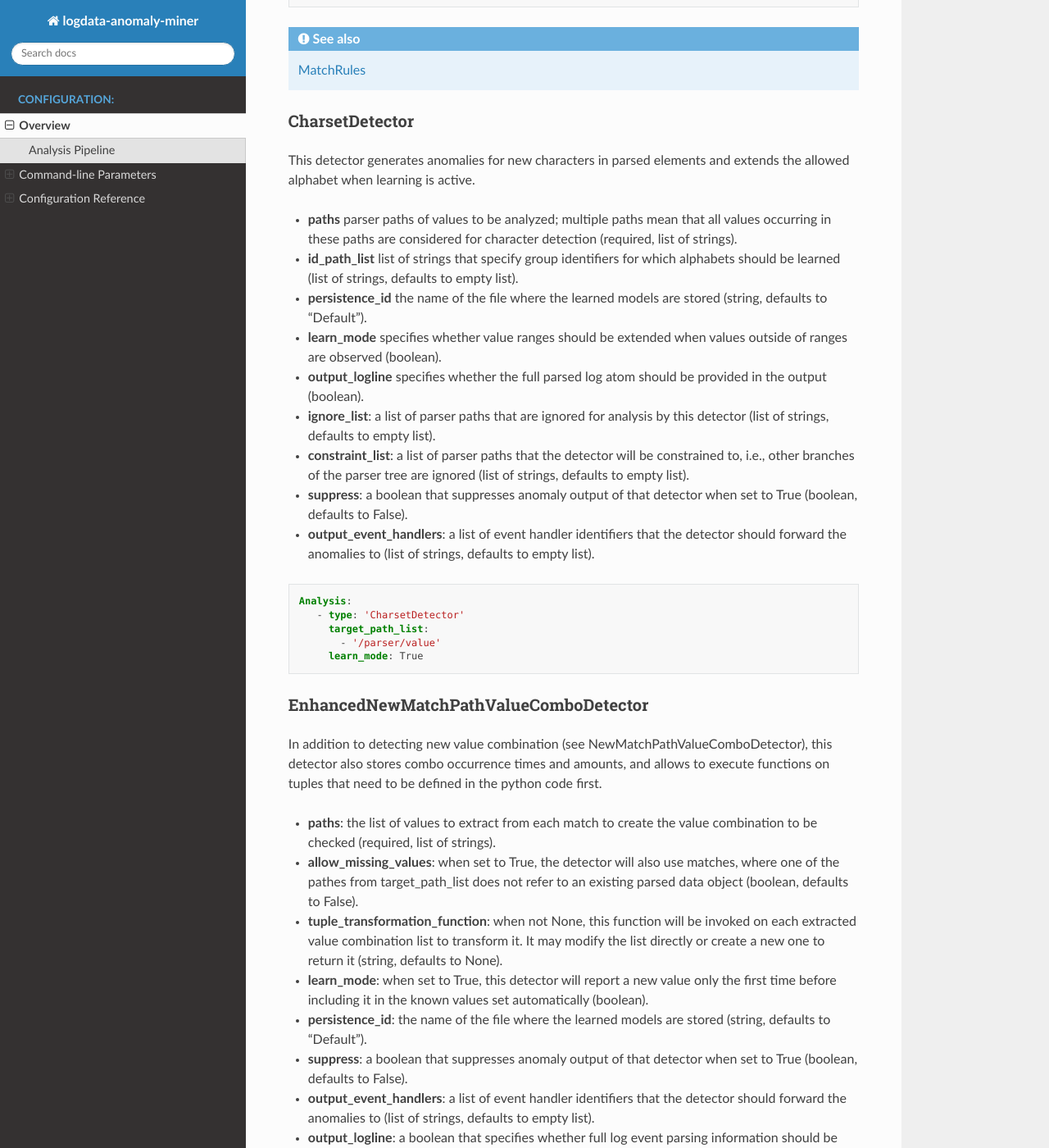
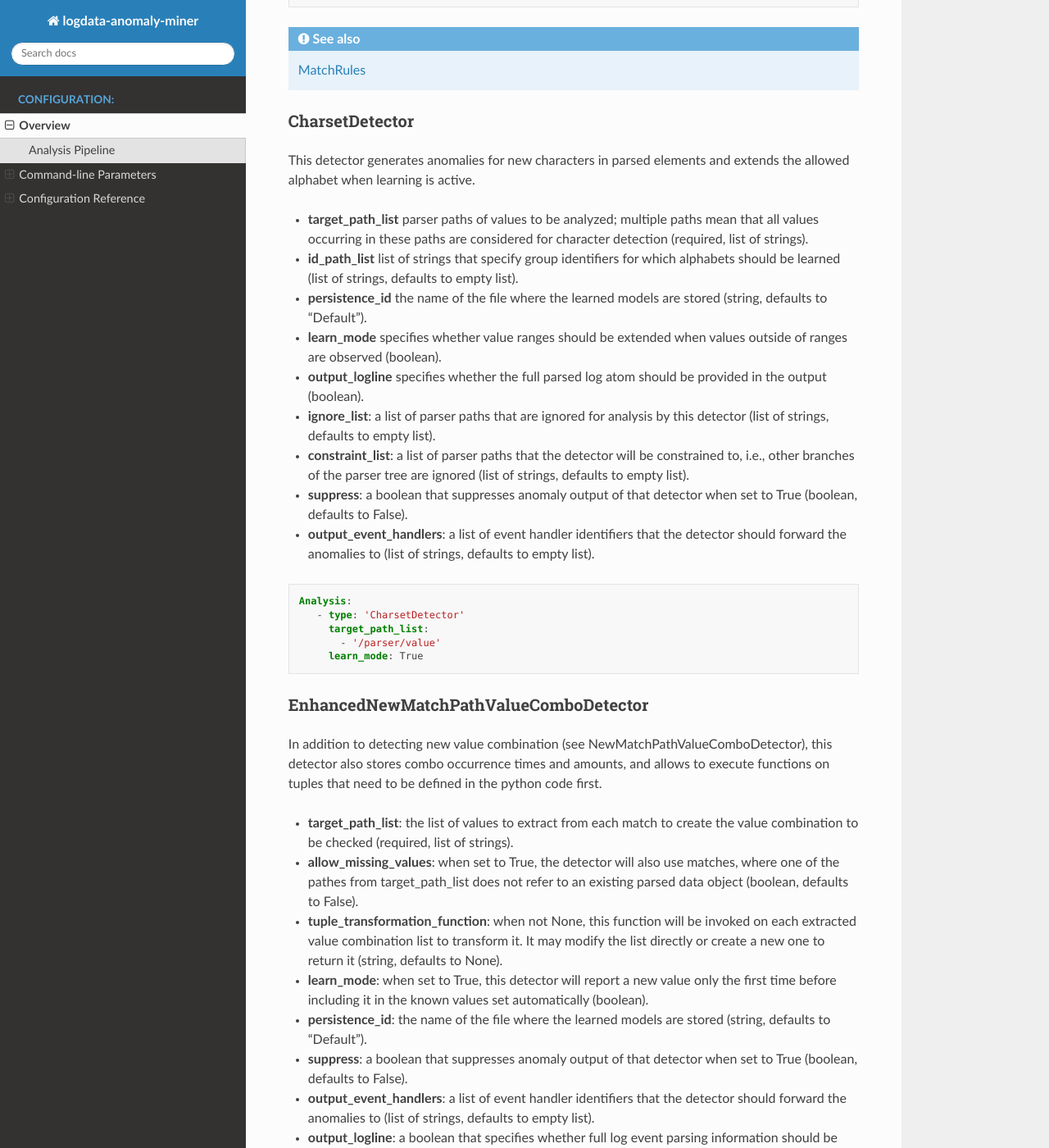
Before and after one commit to ait-aecid/logdata-anomaly-miner, a Sphinx documentation site: the page built from docs/CONFIGURATION.rst, in a window 1280 px wide and 1400 px high, scrolled down 26283 px. Shown: the whole window at 82% size. Built offline with Sphinx 7.4.7 and the Read the Docs theme 2.0.0, drawn with Linux system fonts in a browser that asks for light colours; pages that are not in the unit, such as notebooks, are missing from menus; some of the changed text lies outside the part shown.

Commit message:
fixed documentation.

```diff
--- a/docs/CONFIGURATION.rst
+++ b/docs/CONFIGURATION.rst
@@ -1286,7 +1286,7 @@ CharsetDetector
 
 This detector generates anomalies for new characters in parsed elements and extends the allowed alphabet when learning is active.
 
-* **paths** parser paths of values to be analyzed; multiple paths mean that all values occurring in these paths are considered for character detection (required, list of strings).
+* **target_path_list** parser paths of values to be analyzed; multiple paths mean that all values occurring in these paths are considered for character detection (required, list of strings).
 * **id_path_list** list of strings that specify group identifiers for which alphabets should be learned (list of strings, defaults to empty list).
 * **persistence_id** the name of the file where the learned models are stored (string, defaults to "Default").
 * **learn_mode** specifies whether value ranges should be extended when values outside of ranges are observed (boolean).
@@ -1309,7 +1309,7 @@ EnhancedNewMatchPathValueComboDetector
 
 In addition to detecting new value combination (see NewMatchPathValueComboDetector), this detector also stores combo occurrence times and amounts, and allows to execute functions on tuples that need to be defined in the python code first.
 
-* **paths**: the list of values to extract from each match to create the value combination to be checked (required, list of strings).
+* **target_path_list**: the list of values to extract from each match to create the value combination to be checked (required, list of strings).
 * **allow_missing_values**: when set to True, the detector will also use matches, where one of the pathes from target_path_list does not refer to an existing parsed data object (boolean, defaults to False).
 * **tuple_transformation_function**: when not None, this function will be invoked on each extracted value combination list to transform it. It may modify the list directly or create a new one to return it (string, defaults to None).
 * **learn_mode**: when set to True, this detector will report a new value only the first time before including it in the known values set automatically (boolean).
@@ -1334,7 +1334,7 @@ EntropyDetector
 
 This detector monitors and learns occurrence probabilities of character pairs in values. Many unlikely character pairs in values suggest that they are randomly generated or not fitting the learned character patterns.
 
-* **paths** parser paths of values to be analyzed. Multiple paths mean that all values occurring in these paths are considered as if they occur in the same field (required, list of strings).
+* **target_path_list** parser paths of values to be analyzed. Multiple paths mean that all values occurring in these paths are considered as if they occur in the same field (required, list of strings).
 * **prob_thresh** limit for the average probability of character pairs for which anomalies are reported (float, defaults to 0.05).
 * **default_probs** initializes the probabilities with default values from https://github.com/markbaggett/freq (boolean, defaults to False).
 * **skip_repetitions** boolean that determines whether only distinct values are used for character pair counting. This counteracts the problem of imbalanced word frequencies that distort the frequency table generated in a single aminer run (boolean, defaults to False).
@@ -1364,7 +1364,7 @@ This module defines an evaluator and generator for event rules. The overall idea
 3. Observe for a long time (max_observations) whether the hypothesis holds.
 4. If the hypothesis holds, transform it to a rule. Otherwise, discard the hypothesis.
 
-* **paths**: a list of paths where values or value combinations used for correlation occur. If this parameter is not set, correlation is done on event types instead (list of strings, defaults to empty list).
+* **target_path_list**: a list of paths where values or value combinations used for correlation occur. If this parameter is not set, correlation is done on event types instead (list of strings, defaults to empty list).
 * **output_event_handlers**: a list of event handler identifiers that the detector should forward the anomalies to (list of strings, defaults to empty list).
 * **max_hypotheses** maximum amount of hypotheses and rules hold in memory (integer, defaults to 1000).
 * **hypothesis_max_delta_time** time span in seconds of events considered for hypothesis generation (float, defaults to 5.0).
@@ -1398,7 +1398,7 @@ EventFrequencyDetector
 
 This module defines an detector for event and value frequency deviations.
 
-* **paths** parser paths of values to be analyzed. Multiple paths mean that values are analyzed by their combined occurrences. When no paths are specified, the events given by the full path list are analyzed (list of strings, defaults to empty list).
+* **target_path_list** parser paths of values to be analyzed. Multiple paths mean that values are analyzed by their combined occurrences. When no paths are specified, the events given by the full path list are analyzed (list of strings, defaults to empty list).
 * **output_event_handlers** for handling events, e.g., print events to stdout (list of strings, defaults to empty list).
 * **window_size** the length of the time window for counting in seconds (float, defaults to 600).
 * **num_windows** the number of previous time windows considered for expected frequency estimation (integer, defaults to 50).
@@ -1426,7 +1426,7 @@ EventSequenceDetector
 
 This module defines an detector for event and value sequences. The concept is based on STIDE which was first published by Forrest et al.
 
-* **paths** parser paths of values to be analyzed. Multiple paths mean that values are analyzed by their combined occurrences. When no paths are specified, the events given by the full path list are analyzed (list of strings, defaults to empty list).
+* **target_path_list** parser paths of values to be analyzed. Multiple paths mean that values are analyzed by their combined occurrences. When no paths are specified, the events given by the full path list are analyzed (list of strings, defaults to empty list).
 * **output_event_handlers** for handling events, e.g., print events to stdout (list of strings, defaults to empty list).
 * **id_path_list** one or more paths that specify the trace of the sequence detection, i.e., incorrect sequences that are generated by interleaved events can be avoided when event sequence identifiers are available (list of strings, defaults to empty list).
 * **seq_len** the length of the sequences to be learned (larger lengths increase precision, but may overfit the data). (integer, defaults to 3).
@@ -1453,7 +1453,7 @@ EventTypeDetector
 
 This component serves as a basis for the VariableTypeDetector, VariableCorrelationDetector, TSAArimaDetector and PathArimaDetector. It saves a list of the values to the single paths and tracks the time for the TSAArimaDetector.
 
-* **paths** parser paths of values to be analyzed (list of strings, defaults to empty list).
+* **target_path_list** parser paths of values to be analyzed (list of strings, defaults to empty list).
 * **id_path_list** one or more paths that specify the trace of the sequence detection, i.e., incorrect sequences that are generated by interleaved events can be avoided when event sequence identifiers are available (list of strings, defaults to empty list).
 * **allow_missing_id** specifies whether log atoms without id path should be omitted (boolean, defaults to False. only if id path is set).
 * **allowed_id_tuples** list of the allowed id tuples. Log atoms with id tuples not in this list are not analyzed, when this list is not empty.
@@ -1626,8 +1626,8 @@ MatchFilter
 
 This component creates events for specified paths and values.
 
-* **paths**: List of paths defined as strings(Required)
-* **value_list**: List of values(Required)
+* **target_path_list**: List of paths defined as strings(Required)
+* **target_value_list**: List of values(Required)
 * **output_logline**: Defines if logline should be added to the output. Boolean(Default: False)
 * **output_event_handlers**: List of strings with id's of the event_handlers
 * **suppress**: a boolean that suppresses anomaly output of that detector when set to True.
@@ -1651,7 +1651,7 @@ MatchValueAverageChangeDetector
 This detector calculates the average of a given list of values to monitor. Reports are generated if the average of the latest diverges significantly from the values observed before.
 
 * **timestamp_path**: Use this path value for timestamp based bins. String (**required**)
-* **paths**: List of match paths to analyze in this detector. List of strings( **required**)
+* **target_path_list**: List of match paths to analyze in this detector. List of strings( **required**)
 * **min_bin_elements**: Evaluate the latest bin only after at least that number of elements was added to it. Integer, min: 1 (**required**)
 * **min_bin_time**: Evaluate the latest bin only when the first element is received after min_bin_time has elapsed. Integer, min: 1 (**required**)
 * **debug_mode**: Enables debug output. Boolean(Default: False)
@@ -1678,7 +1678,7 @@ MatchValueStreamWriter
 This component extracts values from a given match and writes them to a stream. This can be used to forward these values to another program (when stream is a wrapped network socket) or to a file for further analysis. A stream is used instead of a file descriptor to increase performance. To flush it from time to time, add the writer object also to the time trigger list.
 
 * **stream**: Stream to write the value of the match to. Possible values: 'sys.stdout' or 'sys.stderr' ( **required**)
-* **paths**: List of match paths to analyze in this detector. List of strings( **required**)
+* **target_path_list**: List of match paths to analyze in this detector. List of strings( **required**)
 * **separator**: Use this string as a seperator for the output. String ( **required**)
 * **missing_value_string**: Write this string if the value is missing. ( **required**)
 * **output_event_handlers**: List of strings with id's of the event_handlers
@@ -1700,7 +1700,7 @@ MinimalTransitionTimeDetector
 
 This module defines an detector for minimal transition times between states (e.g. value combinations of stated paths).
 
-* **paths** parser paths of values to be analyzed. Multiple paths mean that values are analyzed by their combined occurrences. When no paths are specified, the events given by the full path list are analyzed (list of strings, **required**).
+* **target_path_list** parser paths of values to be analyzed. Multiple paths mean that values are analyzed by their combined occurrences. When no paths are specified, the events given by the full path list are analyzed (list of strings, **required**).
 * **id_path_list** parser paths where id values can be stored in all relevant log event types (list of strings, **required**).
 * **ignore_list** parser paths that are not considered for analysis, i.e., events that contain one of these paths are omitted. The default value is [] as None is not iterable (list of strings, default: []).
 * **allow_missing_id** when set to True, the detector will also use matches, where one of the pathes from target_path_list does not refer to an existing parsed data object (boolean, default: False).
@@ -1734,7 +1734,7 @@ It stores three numbers: the timestamp the extracted value was last seen, the ma
 alerting time when currently in error state. When in normal (alerting) state, the value is zero.
 
 
-* **paths**: List of match paths to analyze in this detector. List of strings( **required**)
+* **target_path_list**: List of match paths to analyze in this detector. List of strings( **required**)
 * **learn_mode** specifies whether newly observed value combinations should be added to the learned model (boolean).
 * **check_interval**: This integer(seconds) defines the interval in which pre-set or learned values need to appear. Integer min:1 (Default: 3600)
 * **realert_interval**: This integer(seconds) defines the interval in which the AMiner should alert us about missing token values. Integer min: 1 (Default: 3600)
@@ -1763,7 +1763,7 @@ NewMatchIdValueComboDetector
 
 This detector works similar to the NewMatchPathValueComboDetector, but allows to generate combos across multiple log events that are connected by a common value, e.g., trace ID.
 
-* **paths** parser paths of values to be analyzed (required, list of strings).
+* **target_path_list** parser paths of values to be analyzed (required, list of strings).
 * **id_path_list** one or more paths that specify trace information, i.e., an identifier that specifies which log events belong together (required, list of strings, defaults to empty list).
 * **min_allowed_time_diff** the minimum amount of time in seconds after the first appearance of a log atom with a specific id that is waited for other log atoms with the same id to occur. The maximum possible time to keep an incomplete combo is 2*min_allowed_time_diff (required, float, defaults to 5.0).
 * **output_event_handlers** for handling events, e.g., print events to stdout (list of strings, defaults to empty list).
@@ -1795,7 +1795,7 @@ NewMatchPathValueComboDetector
 
 This module defines a detector for new value combinations in multiple parser paths.
 
-* **paths** parser paths of values to be analyzed (required, list of strings).
+* **target_path_list** parser paths of values to be analyzed (required, list of strings).
 * **output_event_handlers** for handling events, e.g., print events to stdout (list of strings, defaults to empty list).
 * **suppress**: a boolean that suppresses anomaly output of that detector when set to True (boolean, defaults to False).
 * **persistence_id**: the name of the file where the learned models are stored (string, defaults to "Default").
@@ -1818,7 +1818,7 @@ NewMatchPathValueDetector
 
 This module defines a detector for new values in a parser path.
 
-* **paths** parser paths of values to be analyzed. Multiple paths mean that values from all specified paths are mixed together (required, list of strings).
+* **target_path_list** parser paths of values to be analyzed. Multiple paths mean that values from all specified paths are mixed together (required, list of strings).
 * **output_event_handlers** for handling events, e.g., print events to stdout (list of strings, defaults to empty list).
 * **suppress**: a boolean that suppresses anomaly output of that detector when set to True (boolean, defaults to False).
 * **persistence_id**: the name of the file where the learned models are stored (string, defaults to "Default").
@@ -1840,9 +1840,9 @@ ParserCount
 
 This component counts occurring combinations of values and periodically sends the results as a report.
 
-* **paths** parser paths of values to be analyzed (list of strings, defaults to empty list).
+* **target_path_list** parser paths of values to be analyzed (list of strings, defaults to empty list).
 * **report_interval** time interval in seconds in which the reports are sent (integer, defaults to 10).
-* **labels** list of strings that are added to the report for each path in paths parameter (must be the same length as paths list). (list of strings, defaults to empty list)
+* **target_label_list** list of strings that are added to the report for each path in paths parameter (must be the same length as paths list). (list of strings, defaults to empty list)
 * **split_reports_flag** boolean flag to send report for each path in paths parameter separately when set to True (boolean, defaults to False).
 * **output_event_handlers** for handling events, e.g., print events to stdout (list of strings, defaults to empty list).
 * **suppress**: a boolean that suppresses anomaly output of that detector when set to True (boolean, defaults to False).
@@ -1861,7 +1861,7 @@ PathValueTimeIntervalDetector
 
 This detector analyzes the time intervals of the appearance of log_atoms. It sends a report if log_atoms appear at times outside of the intervals. The considered time intervals depend on the combination of values in the target_paths of target_path_list.
 
-* **paths** parser paths of values to be analyzed. Multiple paths mean that values are analyzed by their combined occurrences. When no paths are specified, the events given by the full path list are analyzed (list of strings, defaults to empty list).
+* **target_path_list** parser paths of values to be analyzed. Multiple paths mean that values are analyzed by their combined occurrences. When no paths are specified, the events given by the full path list are analyzed (list of strings, defaults to empty list).
 * **persistence_id** the name of the file where the learned models are stored (string, defaults to "Default").
 * **allow_missing_values_flag** when set to True, the detector will also use matches, where one of the pathes from target_path_list does not refer to an existing parsed data object (boolean, defaults to True).
 * **ignore_list** list of paths that are not considered for correlation, i.e., events that contain one of these paths are omitted (string of lists, defaults to empty list).
@@ -1888,7 +1888,7 @@ PCADetector
 
 This class creates events if event or value occurrence counts are outliers in PCA space.
 
-* **paths** parser paths of values to be analyzed. Multiple paths mean that values are analyzed as separate dimensions. When no paths are specified, the events given by the full path list are analyzed (list of strings).
+* **target_path_list** parser paths of values to be analyzed. Multiple paths mean that values are analyzed as separate dimensions. When no paths are specified, the events given by the full path list are analyzed (list of strings).
 * **window_size** the length of the time window for counting in seconds (float, defaults to 600 seconds).
 * **min_anomaly_score** the minimum computed outlier score for reporting anomalies. Scores are scaled by training data, i.e., reasonable minimum scores are > 1 to detect outliers with respect to currently trained PCA matrix (float, defaults to 1.1).
 * **min_variance** the minimum variance covered by the principal components (float in range [0, 1], defaults to 0.98).
@@ -1919,7 +1919,7 @@ TSAArimaDetector
 
 This detector uses a tsa-arima model to track appearance frequencies of event lines.
 
-* **paths** at least one of the parser paths in this list needs to appear in the event to be analyzed (list of strings).
+* **target_path_list** at least one of the parser paths in this list needs to appear in the event to be analyzed (list of strings).
 * **event_type_detector** used to track the number of event lines in the time windows (string).
 * **waiting_time_for_tsa** time in seconds, until the time windows are being initialized (integer, defaults to 300 seconds).
 * **num_sections_waiting_time_for_tsa** number of sections of the initialization window (integer, defaults to 10).
@@ -1969,7 +1969,7 @@ PathArimaDetector
 
 This detector uses a tsa-arima model to analyze the values of the chosen paths.
 
-* **paths** parser paths of values to be analyzed. Multiple paths mean that values are analyzed by their combined occurrences. When no paths are specified, the events given by the full path list are analyzed.
+* **target_path_list** parser paths of values to be analyzed. Multiple paths mean that values are analyzed by their combined occurrences. When no paths are specified, the events given by the full path list are analyzed.
 * **event_type_detector** used to track the number of events in the time windows.
 * **persistence_id** name of persistency document.
 * **output_logline** specifies whether the full parsed log atom should be provided in the output.
@@ -2070,7 +2070,7 @@ ValueRangeDetector
 
 This detector generates ranges for numeric values, detects values outside of these ranges, and automatically extends ranges when learning is active.
 
-* **paths** parser paths of values to be analyzed; multiple paths mean that all values occurring in these paths are considered for value range generation (required, list of strings).
+* **target_path_list** parser paths of values to be analyzed; multiple paths mean that all values occurring in these paths are considered for value range generation (required, list of strings).
 * **id_path_list** list of strings that specify group identifiers for which numeric ranges should be learned (list of strings, defaults to empty list).
 * **persistence_id** the name of the file where the learned models are stored (string, defaults to "Default").
 * **learn_mode** specifies whether value ranges should be extended when values outside of ranges are observed (boolean).
@@ -2146,7 +2146,7 @@ VariableTypeDetector
 
 This detector analyses each variable of the event_types by assigning them the implemented variable types.
 
-* **paths** List of paths, which variables are being tested for a type. All other paths will not get a type assigned.
+* **target_path_list** List of paths, which variables are being tested for a type. All other paths will not get a type assigned.
 * **learn_mode** states, if found variable types are updated when a test fails.
 * **persistence_id**: the name of the file where the learned models are stored (string, defaults to "Default").
 * **event_type_detector** event_type_detector. Used to get the event numbers and values of the variables, etc.
```
